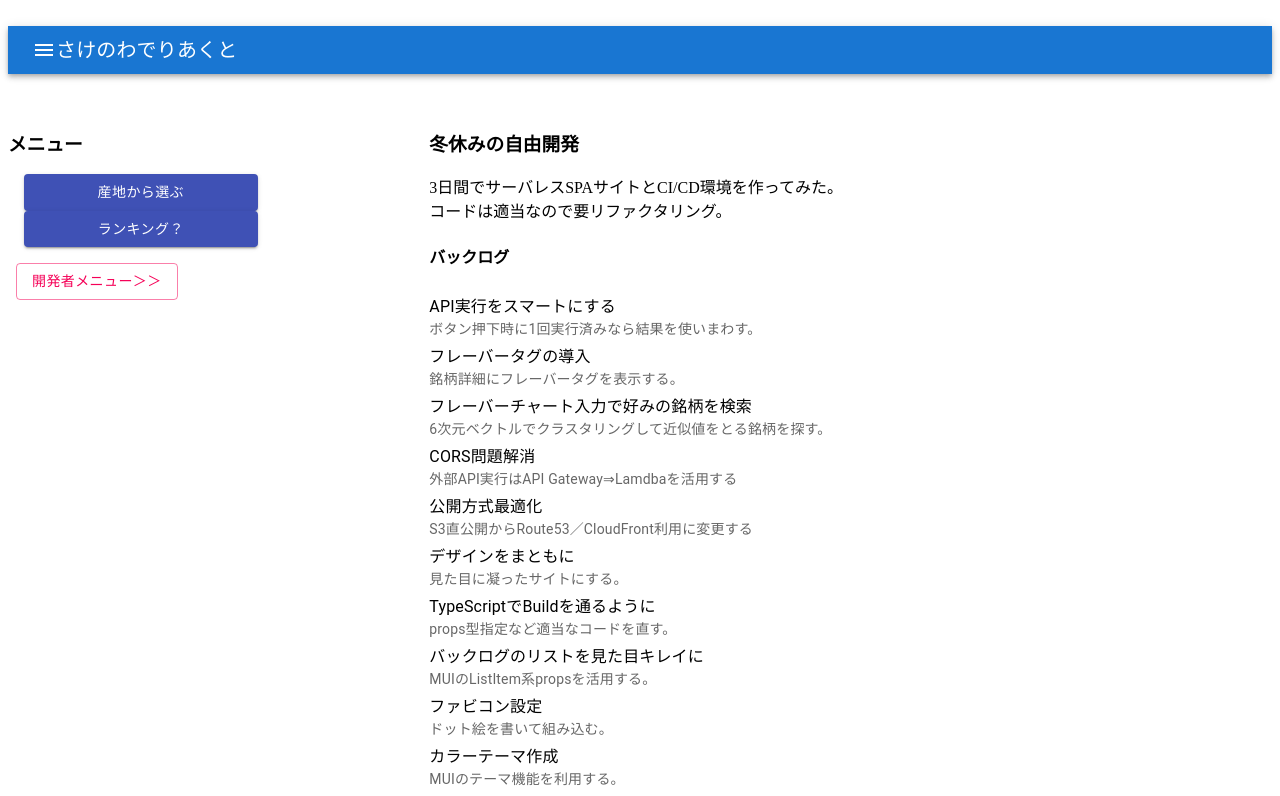
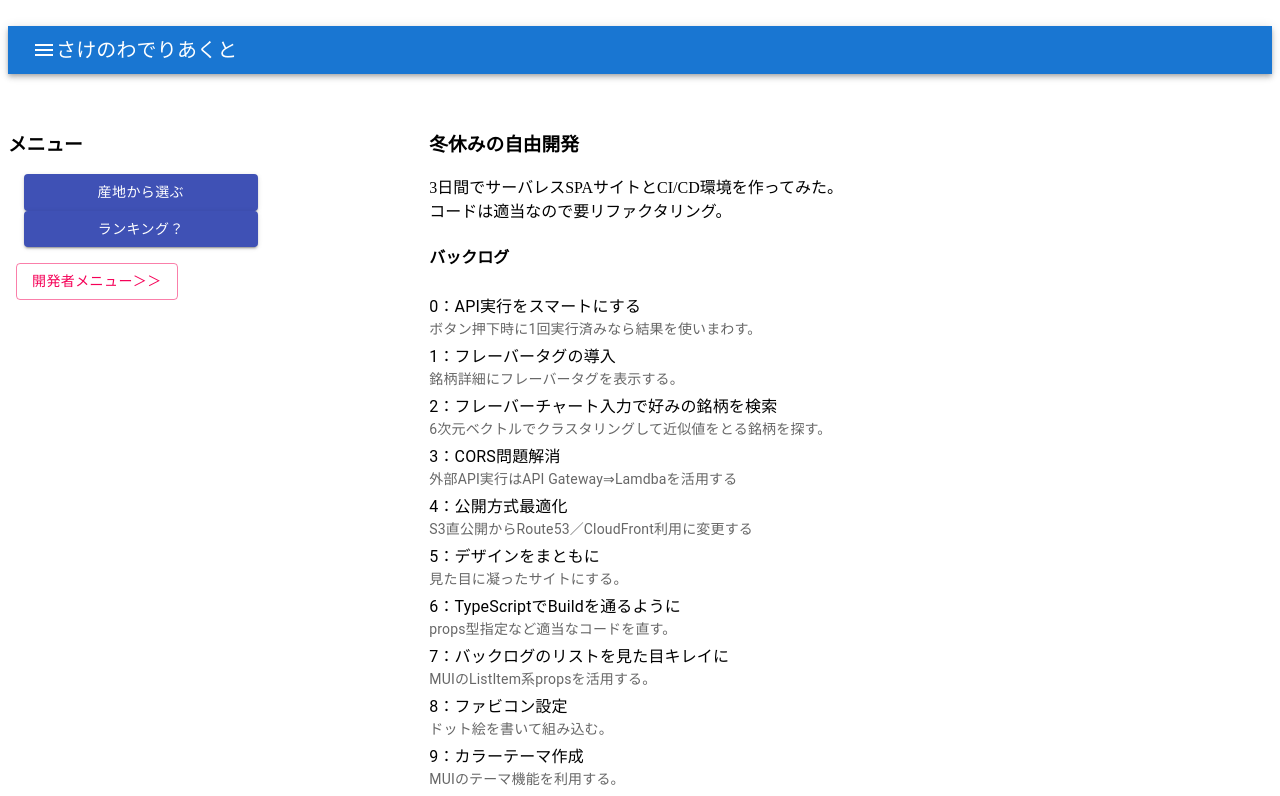
Before and after one commit to snoopyuki/sakeAPP, a React (Create React App) app: page / in a window 1280 px wide. Shown: the top 796 px of the page. Built offline with nearby package versions, Linux system fonts and the light colour scheme.

Commit message:
build対策

```diff
--- a/src/components/initContents.tsx
+++ b/src/components/initContents.tsx
@@ -1,3 +1,6 @@
+// @ts-nocheck
+// buildとすために暫定対策
+
 import { ListItemButton, ListItemText } from "@mui/material";
 
 //　バックログの中身
@@ -65,8 +68,14 @@ export const InitContents = () => {
       <h4>バックログ</h4>
       <ListItemButton>
         <div>
-          {backLog.map((bl) => {
-            return <ListItemText kye={bl.p} primary={bl.p} secondary={bl.s} />;
+          {backLog.map((bl, index) => {
+            return (
+              <ListItemText
+                kye={bl.p}
+                primary={`${index}：${bl.p}`}
+                secondary={bl.s}
+              />
+            );
           })}
         </div>
       </ListItemButton>
```
